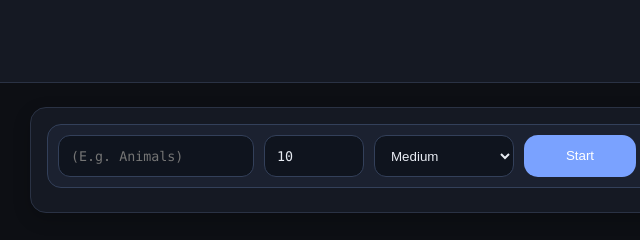
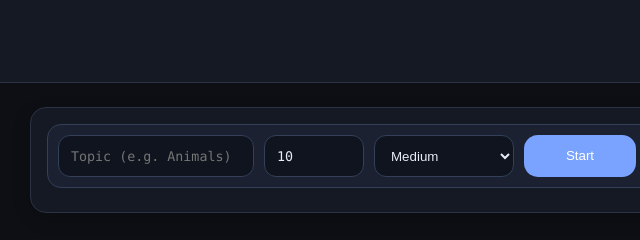
Before and after one commit to seanyates76/Ez-Quiz-App, a website with bundled scripts: page public/index.html in a window 1280 px wide. Shown: the top 240 px of the page, 232-872 px from the left. Built offline with nearby package versions, Linux system fonts and the light colour scheme.

Commit message:
chore(ui): topic placeholder now 'Topic (e.g. Animals)'

```diff
--- a/public/index.html
+++ b/public/index.html
@@ -28,7 +28,7 @@
 
       <!-- Top toolbar (simple generate form) -->
       <div class="gen-toolbar" role="group" aria-label="Generate toolbar">
-        <input id="topicInput" type="text" class="toolbar-input" placeholder="(E.g. Animals)" />
+        <input id="topicInput" type="text" class="toolbar-input" placeholder="Topic (e.g. Animals)" />
         <input id="countInput" type="number" class="toolbar-input narrow" min="1" step="1" value="10" />
         <select id="difficultyInput" class="toolbar-input narrow" aria-label="Difficulty">
           <option value="easy">Easy</option>
```
